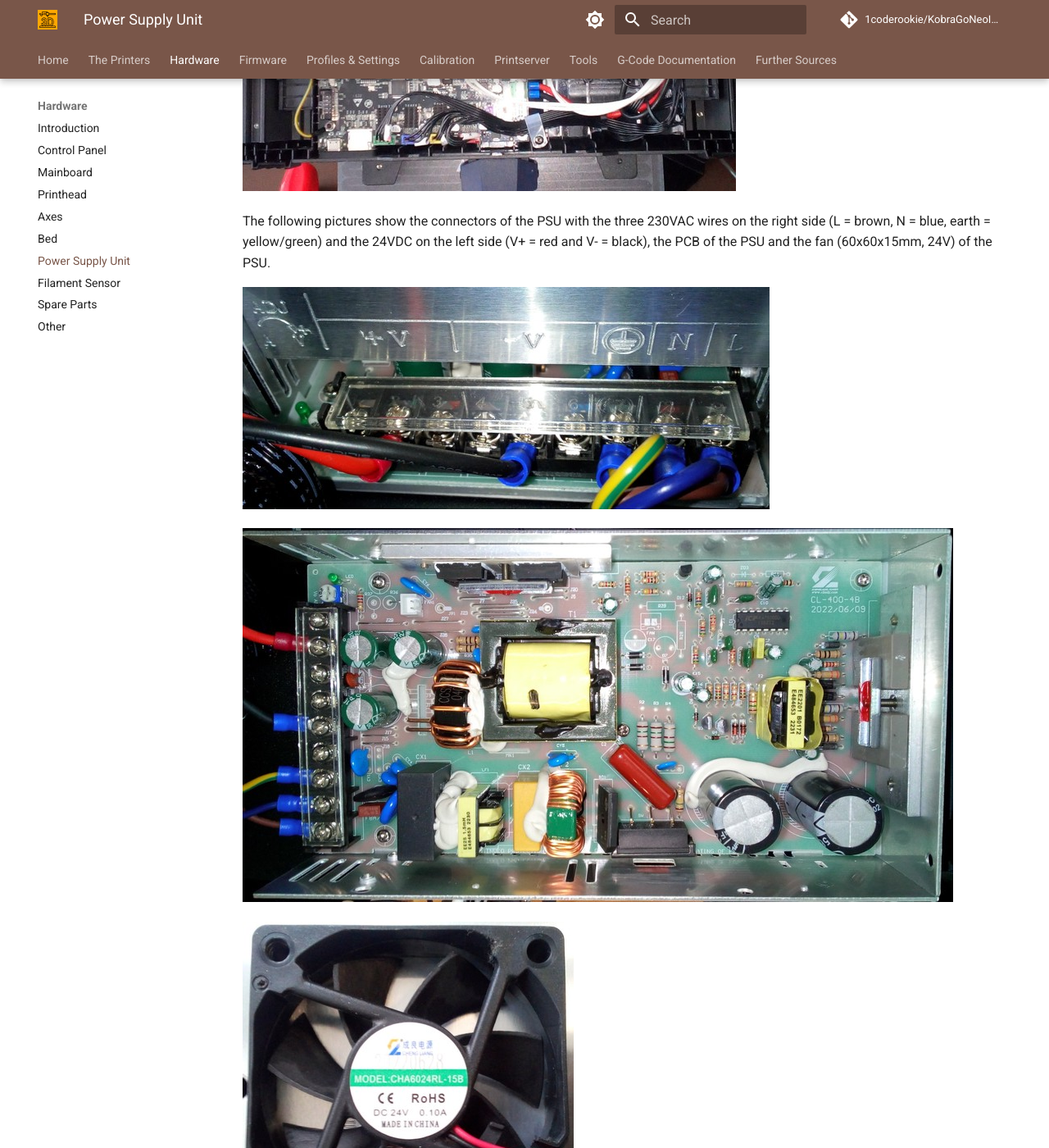
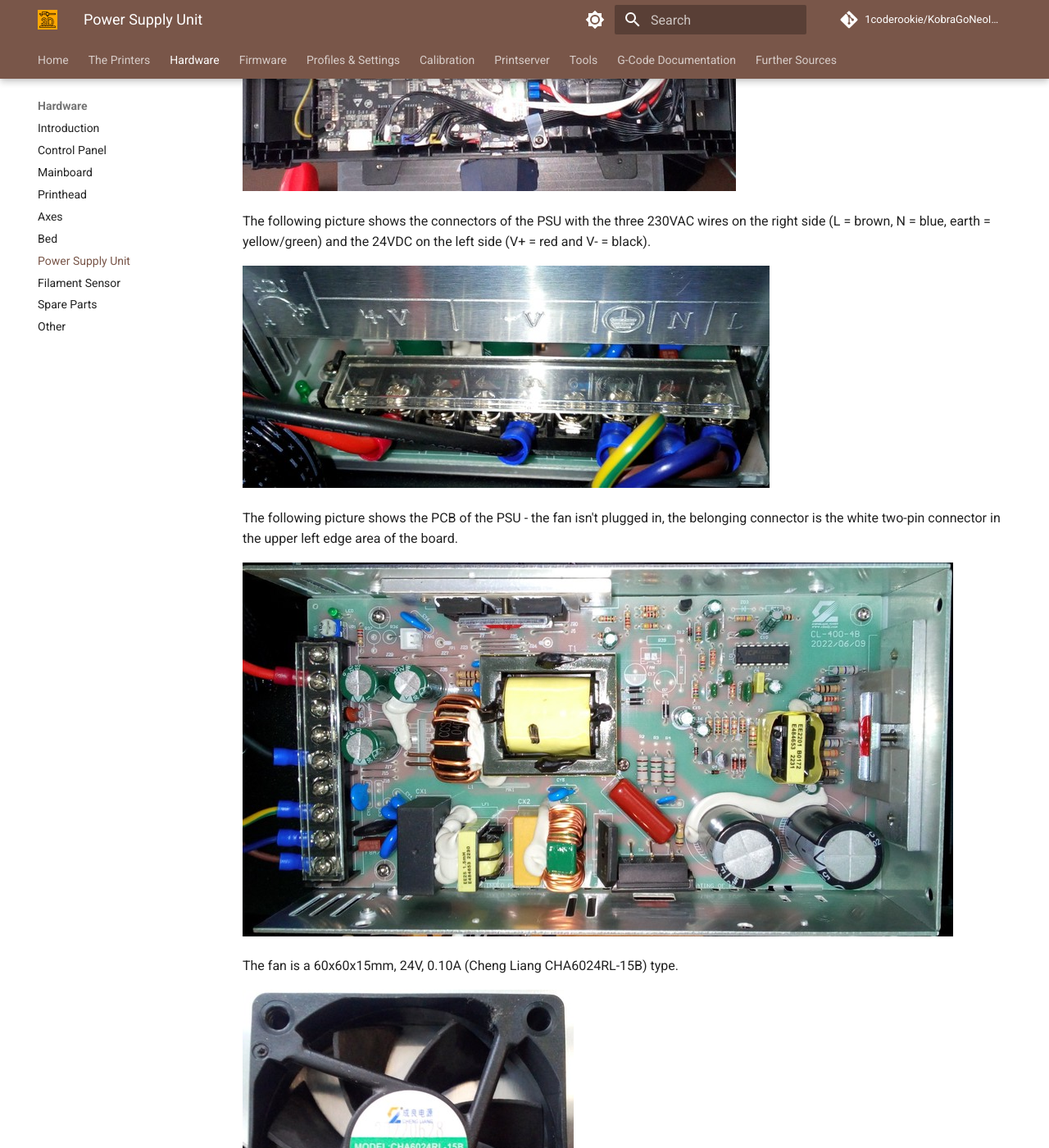
Before and after one commit to 1coderookie/KobraGoNeoInsights, an MkDocs documentation site: the page built from docs/hardware/powersupply.md, in a window 1280 px wide and 1400 px high, scrolled down 2417 px. Shown: the whole window at 82% size. Built offline with MkDocs 1.6.1 and Material for MkDocs 9.7.7, drawn with Linux system fonts in a browser that asks for light colours; comment, search, counter and statistics services are not loaded.

Commit message:
Update powersupply.md

```diff
--- a/docs/hardware/powersupply.md
+++ b/docs/hardware/powersupply.md
@@ -23,10 +23,14 @@ The following picture shows the location of the PSU (in the back) and the mainbo
 
 ![Location PSU](../assets/images/neo_underside_mb-psu_web.jpg)
 
-The following pictures show the connectors of the PSU with the three 230VAC wires on the right side (L = brown, N = blue, earth = yellow/green) and the 24VDC on the left side (V+ = red and V- = black), the PCB of the PSU and the fan (60x60x15mm, 24V) of the PSU.
+The following picture shows the connectors of the PSU with the three 230VAC wires on the right side (L = brown, N = blue, earth = yellow/green) and the 24VDC on the left side (V+ = red and V- = black).
 
 ![Connectors PSU](../assets/images/psu_connectors_web.jpg)
 
+The following picture shows the PCB of the PSU - the fan isn't plugged in, the belonging connector is the white two-pin connector in the upper left edge area of the board.
+
 ![PSU open](../assets/images/psu_open_web.jpg)
 
+The fan is a 60x60x15mm, 24V, 0.10A (Cheng Liang CHA6024RL-15B) type.
+
 ![PSU fan](../assets/images/psu_fan_web.jpg)
```
